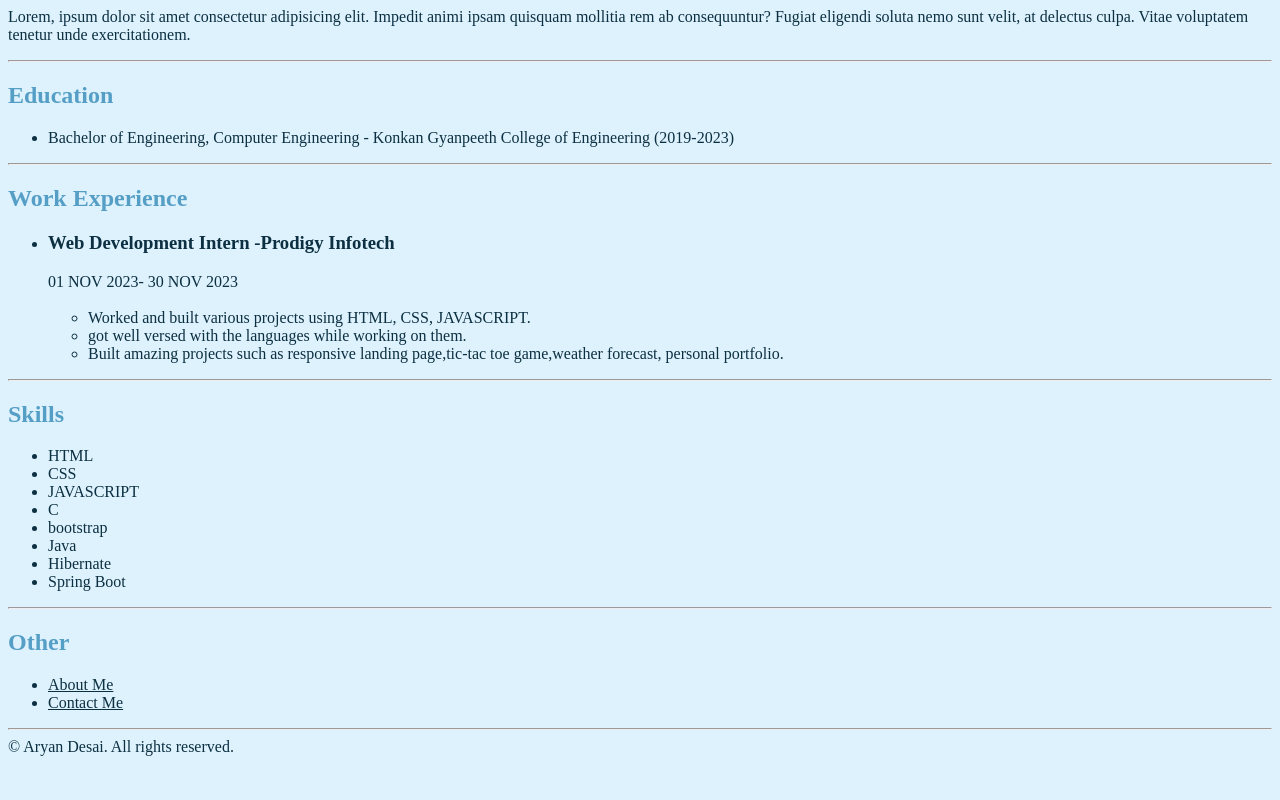
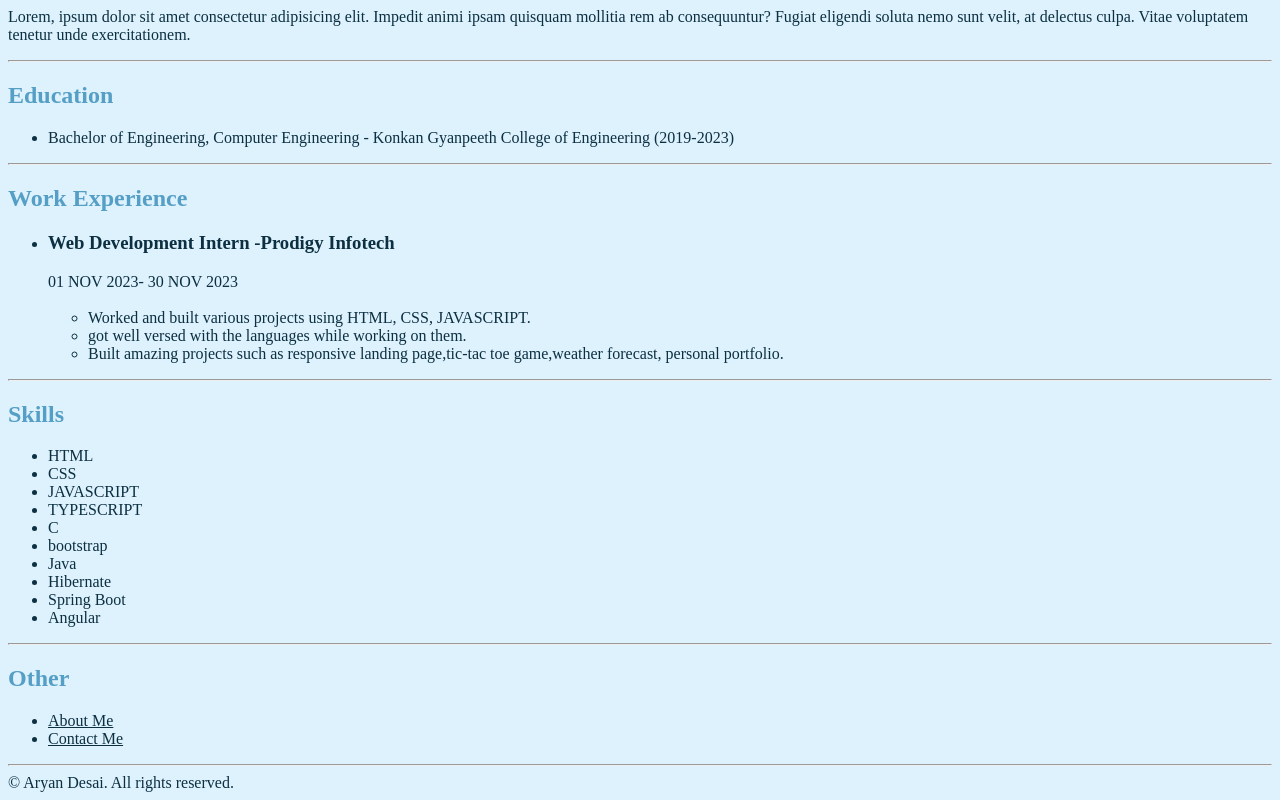
Before and after one commit to AryanDesai008/Aryan_Resume, a plain HTML site: page index.html in a window 1280 px wide. Shown: the part 335-1135 px from the top of the page. Before the commit the page ends 1099 px from the top, so only its background shows below. Drawn offline with Linux system fonts and the light colour scheme.

Commit message:
Update index.html

```diff
--- a/index.html
+++ b/index.html
@@ -35,14 +35,16 @@
     <hr>
     <h2 class="alternate">Skills</h2>
     <ul>
-        <li>HTML</li>
+          <li>HTML</li>
         <li>CSS</li>
         <li>JAVASCRIPT</li>
+        <li>TYPESCRIPT</li>
         <li>C</li>
         <li>bootstrap</li>
         <li>Java</li>
         <li>Hibernate </li>
         <li>Spring Boot</li>
+        <li>Angular</li>
     </ul>
     <hr>
     <h2>Other</h2>
```
